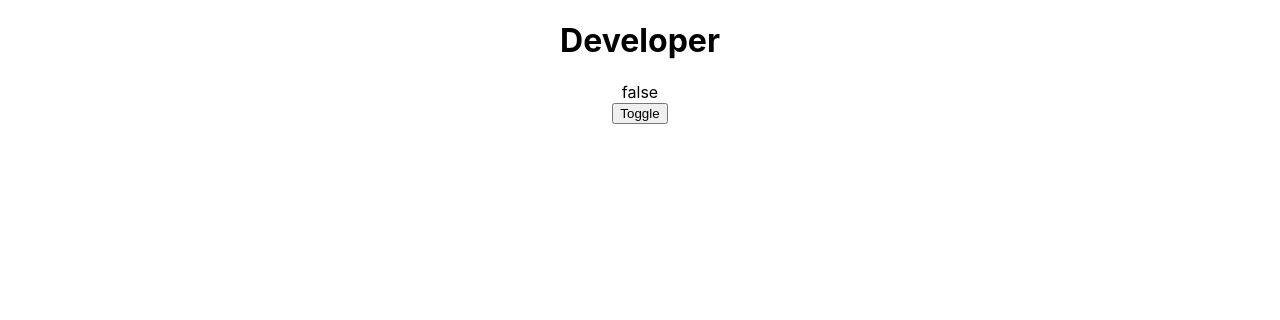
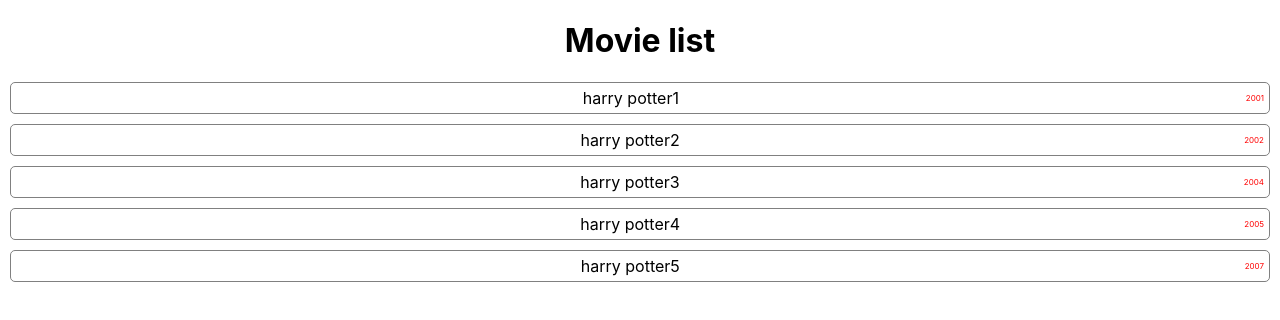
Before and after one commit to LIMDANBI/study_react, a React (Create React App) app: page / in a window 1280 px wide. Shown: the top 320 px of the page. Built offline with nearby package versions, Linux system fonts and the light colour scheme.

Commit message:
map을 이용한 반복문 사용

```diff
--- a/src/App.js
+++ b/src/App.js
@@ -4,23 +4,44 @@
 
 function App() {
 
-  const [condition, setCondition] = useState(false);
-  const toggle = () => setCondition(!condition);
-  useEffect(() => {
-    console.log(condition);
-  }, [condition])
-  // const renderCondition = condition ? <div>True</div> : <div>False</div>
-  const renderCondition = condition ? 'true' : 'false'
+  const movies = [
+    { title: 'harry potter1', year: 2001 },
+    { title: 'harry potter2', year: 2002 },
+    { title: 'harry potter3', year: 2004 },
+    { title: 'harry potter4', year: 2005 },
+    { title: 'harry potter5', year: 2007 },
+  ];
+
+  const renderMovies = movies.map(movie => {
+    return (
+      // key(mape을 사용할 때 unique한 값을 넣어 주어야 함, 데이터베이스에서 정보를 가지고 온 경우 주 key(ID))
+      // => data 추가, 생성, 삭제 시 리액트가 어떤 아이템인지 식별하는데 도움을 줌
+      <div className="movie" key={movie.title}>
+        <div className="movie-title">{movie.title}</div>
+        <div className="movie-year">{movie.year}</div>
+      </div>
+    )
+  });
 
   return (
     <div className="App">
-      <h1> Developer </h1>
-      {/* { condition ? <div>True</div> : <div>False</div>} */}
-      {/* {renderCondition} */}
-      <div>
-        {renderCondition}
+      <h1> Movie list </h1>
+      {renderMovies}
+      {/* <div className="movie">
+        <div className="movie-title">{movies[0].title}</div>
+        <div className="movie-year">{movies[0].year}</div>
       </div>
-      <button onClick={toggle}>Toggle</button>
+
+      <div className="movie">
+        <div className="movie-title">{movies[1].title}</div>
+        <div className="movie-year">{movies[1].year}</div>
+      </div>
+
+      <div className="movie">
+        <div className="movie-title">{movies[2].title}</div>
+        <div className="movie-year">{movies[2].year}</div>
+      </div> */}
+
     </div>
   );
 }
--- a/src/index.css
+++ b/src/index.css
@@ -11,3 +11,21 @@
   font-family: source-code-pro, Menlo, Monaco, Consolas, 'Courier New',
     monospace;
 }
+
+.movie {
+  display: flex;
+  align-items: center;
+  border: 1px solid gray;
+  border-radius: 5px;
+  padding: 5px;
+  margin: 10px;
+}
+
+.movie .movie-title {
+  flex-grow: 1;
+}
+
+.movie .movie-year {
+  font-size: 0.5rem;
+  color: red;
+}
```
